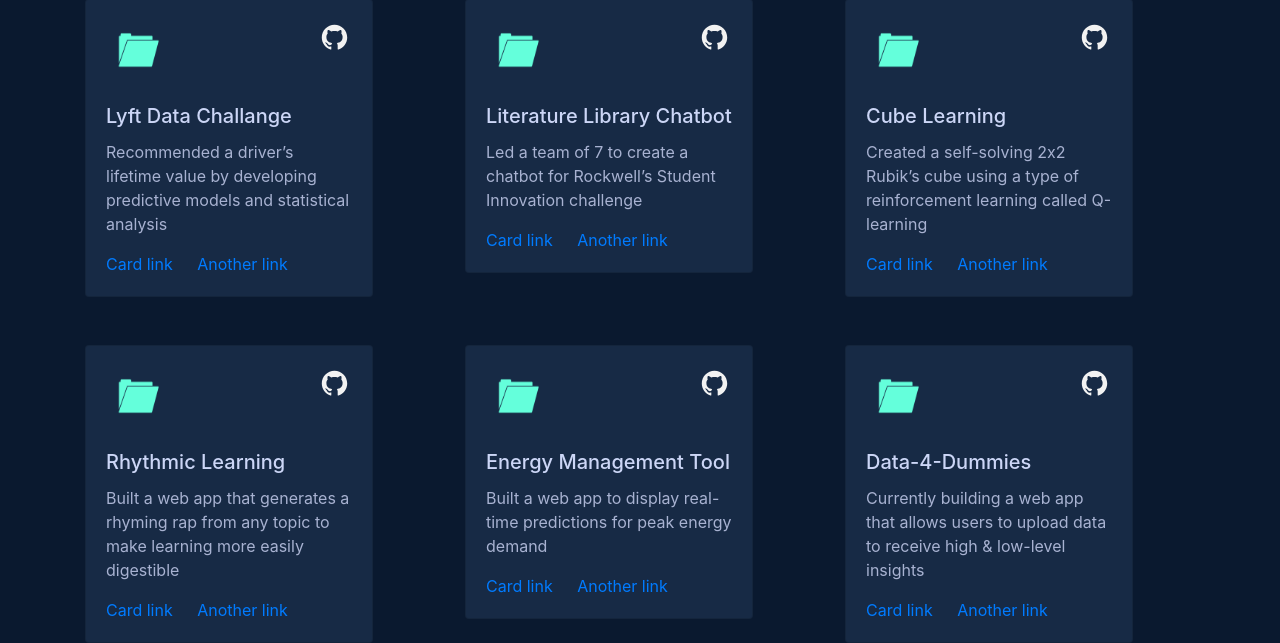
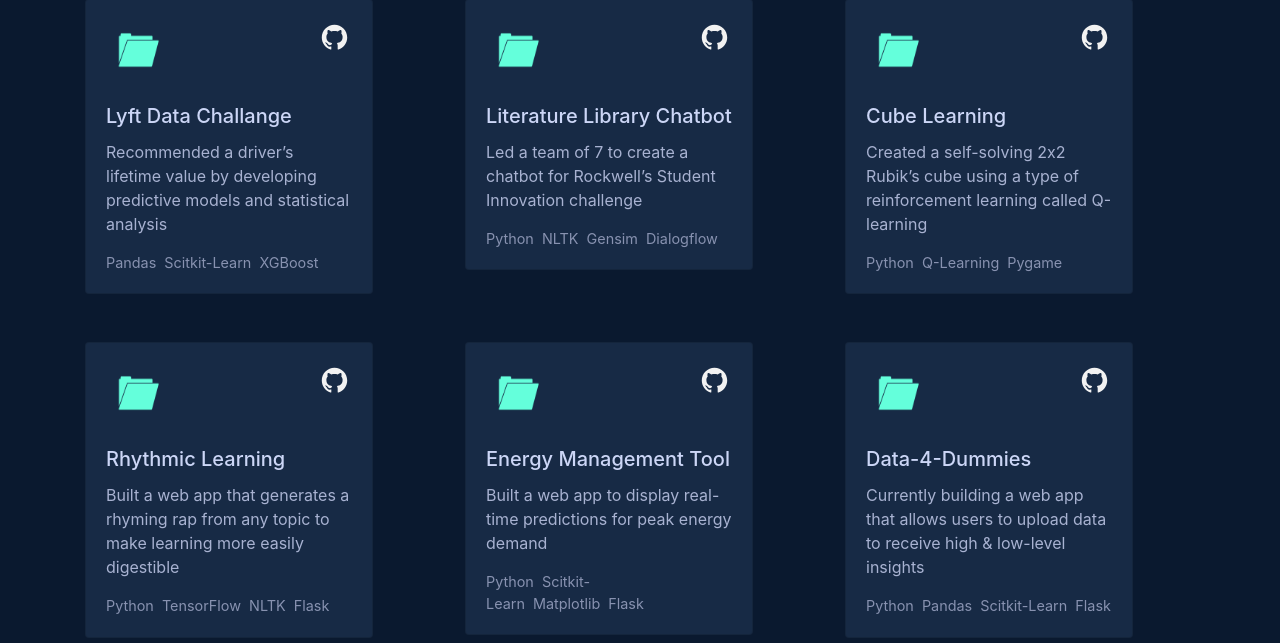
Before and after one commit to AugmentedMode/personal_website, a Flask app: page /projects in a window 1280 px wide. Shown: the part 205-848 px from the top of the page. Run offline with Flask 2, Linux system fonts and the light colour scheme; some libraries are stand-ins or nearby versions.

Commit message:
finished projects

```diff
--- a/templates/experience.html
+++ b/templates/experience.html
@@ -31,7 +31,7 @@
 <br>
 <div class="row">
 <div class="col">
-<h6 style="color:#ccd6f6;font-family:Calibre-Semibold;font-size:120%;"> Machine Learing IT Intern @ <span style='color: #64ffda;'>Rockwell Automation</span></h6>
+<h6 style="color:#ccd6f6;font-family:Calibre-Semibold;font-size:120%;"> Machine Learning IT Intern @ <span style='color: #64ffda;'>Rockwell Automation</span></h6>
 <p style="color:#8892b0; font-family:SFMono;font-size:90%;"> May 2019 - Aug 2019 </p>
 <ul style="list-style-type:square;">
   <li style="color:#a8b2d1;font-family:SFMono;font-size:90%;">
--- a/templates/projects.html
+++ b/templates/projects.html
@@ -15,15 +15,17 @@
             </div>
             <div class="col">
               <div id="content">
+                <a href="https://github.com/AugmentedMode/Lyft-Data-Challenge">
                   <img src="static/images/github.svg" height="35" width="35" class="ribbon" />
+                </a>
               </div>
             </div>
           </div>
           <br>
           <h5 class="card-title" style="color:#ccd6f6;">Lyft Data Challange</h5>
           <p class="card-text" style="color:#a8b2d1">Recommended a driver’s lifetime value by developing predictive models and statistical analysis</p>
-          <a href="#" class="card-link">Card link</a>
-          <a href="#" class="card-link">Another link</a>
+          <p class="card-text" style="color:#8892b0;font-size:90%;">Pandas&nbsp;&nbsp;Scitkit-Learn&nbsp;&nbsp;XGBoost</p>
+
         </div>
       </div>
     </div>
@@ -36,15 +38,17 @@
             </div>
             <div class="col">
               <div id="content">
+                <a href="https://github.com/Jordan-Rodrigues/Literature-Library-Chatbot">
                   <img src="static/images/github.svg" height="35" width="35" class="ribbon" />
+                </a>
               </div>
             </div>
           </div>
           <br>
           <h5 class="card-title" style="color:#ccd6f6;">Literature Library Chatbot</h5>
           <p class="card-text" style="color:#a8b2d1">Led a team of 7 to create a chatbot for Rockwell’s Student Innovation challenge</p>
-          <a href="#" class="card-link">Card link</a>
-          <a href="#" class="card-link">Another link</a>
+          <p class="card-text" style="color:#8892b0;font-size:90%;">Python&nbsp;&nbsp;NLTK&nbsp;&nbsp;Gensim&nbsp;&nbsp;Dialogflow</p>
+
         </div>
       </div>
     </div>
@@ -57,15 +61,17 @@
             </div>
             <div class="col">
               <div id="content">
+                <a href="https://github.com/Michael-Strohmeier/Cube-Learning">
                   <img src="static/images/github.svg" height="35" width="35" class="ribbon" />
+                </a>
               </div>
             </div>
           </div>
           <br>
           <h5 class="card-title" style="color:#ccd6f6;">Cube Learning</h5>
           <p class="card-text" style="color:#a8b2d1">Created a self-solving 2x2 Rubik’s cube using a type of reinforcement learning called Q-learning</p>
-          <a href="#" class="card-link">Card link</a>
-          <a href="#" class="card-link">Another link</a>
+          <p class="card-text" style="color:#8892b0;font-size:90%;">Python&nbsp;&nbsp;Q-Learning&nbsp;&nbsp;Pygame</p>
+
         </div>
       </div>
     </div>
@@ -83,15 +89,17 @@
             </div>
             <div class="col">
               <div id="content">
+                <a href="https://github.com/mbskeins/Rhythmic-Learning">
                   <img src="static/images/github.svg" height="35" width="35" class="ribbon" />
+                </a>
               </div>
             </div>
           </div>
           <br>
           <h5 class="card-title" style="color:#ccd6f6;">Rhythmic Learning</h5>
           <p class="card-text" style="color:#a8b2d1">Built a web app that generates a rhyming rap from any topic to make learning more easily digestible</p>
-          <a href="#" class="card-link">Card link</a>
-          <a href="#" class="card-link">Another link</a>
+          <p class="card-text" style="color:#8892b0;font-size:90%;">Python&nbsp;&nbsp;TensorFlow&nbsp;&nbsp;NLTK&nbsp;&nbsp;Flask</p>
+
         </div>
       </div>
     </div>
@@ -104,15 +112,17 @@
             </div>
             <div class="col">
               <div id="content">
+                <a href="https://github.com/AugmentedMode/24toCode-EnergyManagementToolkit">
                   <img src="static/images/github.svg" height="35" width="35" class="ribbon" />
+                </a>
               </div>
             </div>
           </div>
           <br>
           <h5 class="card-title" style="color:#ccd6f6;">Energy Management Tool</h5>
           <p class="card-text" style="color:#a8b2d1">Built a web app to display real-time predictions for peak energy demand</p>
-          <a href="#" class="card-link">Card link</a>
-          <a href="#" class="card-link">Another link</a>
+          <p class="card-text" style="color:#8892b0;font-size:90%;">Python&nbsp;&nbsp;Scitkit-Learn&nbsp;&nbsp;Matplotlib&nbsp;&nbsp;Flask</p>
+
         </div>
       </div>
     </div>
@@ -125,15 +135,17 @@
             </div>
             <div class="col">
               <div id="content">
+                <a href="https://github.com/Jordan-Rodrigues/Data-4-Dummies">
                   <img src="static/images/github.svg" height="35" width="35" class="ribbon" />
+                </a>
               </div>
             </div>
           </div>
           <br>
           <h5 class="card-title" style="color:#ccd6f6;">Data-4-Dummies</h5>
           <p class="card-text" style="color:#a8b2d1"> Currently building a web app that allows users to upload data to receive high & low-level insights</p>
-          <a href="#" class="card-link">Card link</a>
-          <a href="#" class="card-link">Another link</a>
+          <p class="card-text" style="color:#8892b0;font-size:90%;">Python&nbsp;&nbsp;Pandas&nbsp;&nbsp;Scitkit-Learn&nbsp;&nbsp;Flask</p>
+
         </div>
       </div>
     </div>
```
Lines whose indentation alone changed are shown as unchanged.
